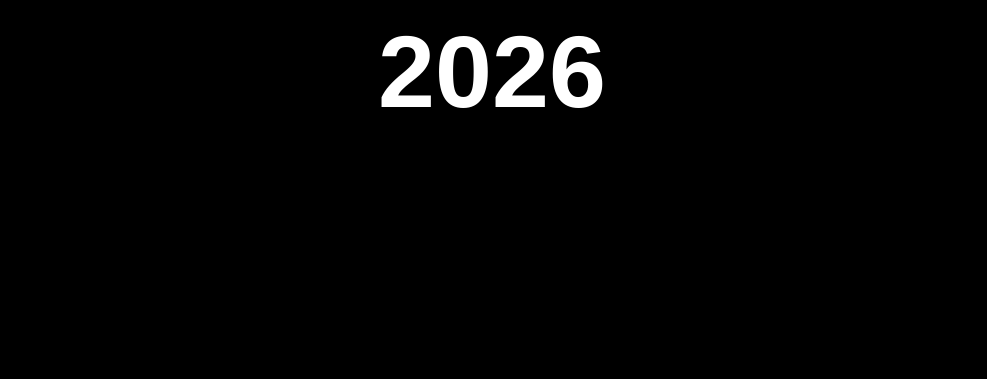
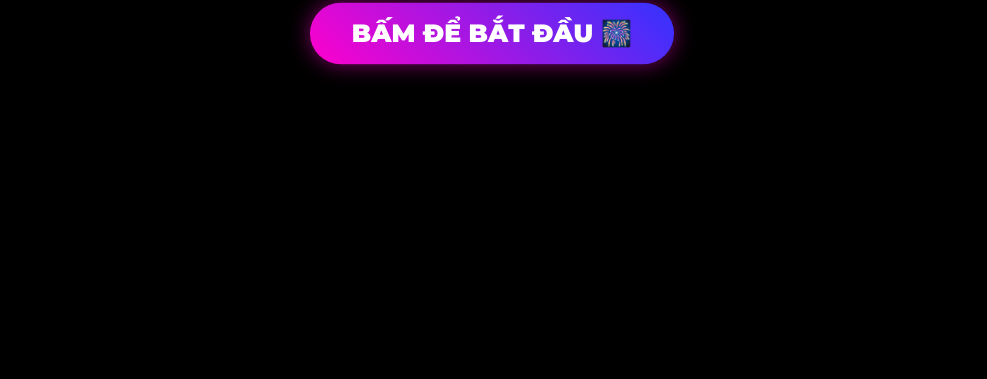
Before and after one commit to ndtien15-pt/tetduongne, a plain HTML site: page index.html in a window 1280 px wide. Shown: the part 421-800 px from the top of the page, without its empty margins (148-1135 px from the left). Drawn offline with Linux system fonts and the light colour scheme.

Commit message:
Update firework effect and add music

```diff
--- a/index.html
+++ b/index.html
@@ -3,239 +3,280 @@
 <head>
     <meta charset="UTF-8">
     <meta name="viewport" content="width=device-width, initial-scale=1.0">
-    <title>Happy New Year 2026</title>
+    <title>Happy New Year 2026 - Nguyen Duc Tien</title>
+    <link href="https://fonts.googleapis.com/css2?family=Dancing+Script:wght@700&family=Montserrat:wght@900&display=swap" rel="stylesheet">
     <style>
         body {
             margin: 0;
             overflow: hidden;
             background: #000;
-            font-family: 'Arial', sans-serif;
+            font-family: 'Montserrat', sans-serif;
         }
         canvas {
             display: block;
+            cursor: crosshair;
+        }
+        /* Màn hình chờ bấm để phát nhạc */
+        #start-overlay {
+            position: absolute;
+            top: 0;
+            left: 0;
+            width: 100%;
+            height: 100%;
+            background: rgba(0,0,0,0.85);
+            display: flex;
+            justify-content: center;
+            align-items: center;
+            flex-direction: column;
+            z-index: 999;
+            color: #fff;
+            transition: opacity 0.5s;
+        }
+        #start-btn {
+            padding: 15px 40px;
+            font-size: 24px;
+            background: linear-gradient(45deg, #ff00cc, #3333ff);
+            border: none;
+            color: white;
+            border-radius: 50px;
+            cursor: pointer;
+            box-shadow: 0 0 20px rgba(255, 0, 204, 0.5);
+            font-family: 'Montserrat', sans-serif;
+            text-transform: uppercase;
+            font-weight: bold;
+            animation: pulse 1.5s infinite;
+        }
+        @keyframes pulse {
+            0% { transform: scale(1); }
+            50% { transform: scale(1.05); }
+            100% { transform: scale(1); }
         }
     </style>
 </head>
 <body>
 
+<div id="start-overlay">
+    <h1 style="font-family: 'Dancing Script'; margin-bottom: 20px; font-size: 3rem; color: #ffd700;">Chào mừng năm mới</h1>
+    <button id="start-btn">BẤM ĐỂ BẮT ĐẦU 🎆</button>
+</div>
+
+<audio id="audio" loop>
+    <source src="music.mp3" type="audio/mpeg">
+</audio>
+
 <canvas id="canvas"></canvas>
 
 <script>
+    // --- CẤU HÌNH ---
+    const CONFIG = {
+        fireworkChance: 0.05,  // Tỉ lệ xuất hiện pháo (càng cao càng dày)
+        particleCount: 150,    // Số hạt mỗi quả pháo (càng cao càng đẹp nhưng lag)
+        gravity: 0.05,         // Trọng lực rơi
+        friction: 0.96,        // Lực cản không khí
+        textString: "HAPPY NEW YEAR\n2026", // Nội dung chữ
+    };
+
     const canvas = document.getElementById('canvas');
     const ctx = canvas.getContext('2d');
+    const audio = document.getElementById('audio');
+    const startOverlay = document.getElementById('start-overlay');
+    const startBtn = document.getElementById('start-btn');
 
-    let width, height;
+    let canvasWidth = window.innerWidth;
+    let canvasHeight = window.innerHeight;
     let fireworks = [];
     let particles = [];
+    let isPlaying = false;
 
-    // Cấu hình đếm ngược
-    let countdown = 5;
-    let countdownTimer = null;
-    let isNewYear = false;
-    let textAlpha = 1; // Độ mờ của số đếm ngược
-
-    function resize() {
-        width = canvas.width = window.innerWidth;
-        height = canvas.height = window.innerHeight;
-    }
-    window.addEventListener('resize', resize);
-    resize();
-
-    // Màu sắc pháo hoa
+    // Màu sắc rực rỡ
     function randomColor() {
-        const colors = ['#ff0043', '#14fc56', '#1e90ff', '#ffff00', '#ff00ff', '#00ffff', '#ffffff'];
-        return colors[Math.floor(Math.random() * colors.length)];
+        const hue = Math.floor(Math.random() * 360);
+        return `hsl(${hue}, 100%, 60%)`;
     }
 
-    // Lớp Pháo hoa (Bay lên)
+    canvas.width = canvasWidth;
+    canvas.height = canvasHeight;
+
+    window.addEventListener('resize', () => {
+        canvasWidth = window.innerWidth;
+        canvasHeight = window.innerHeight;
+        canvas.width = canvasWidth;
+        canvas.height = canvasHeight;
+    });
+
+    // --- LỚP PHÁO HOA (Vật lý xịn) ---
     class Firework {
-        constructor(x, y, targetX, targetY) {
-            this.x = x;
-            this.y = y;
-            this.startX = x;
-            this.startY = y;
-            this.targetX = targetX;
-            this.targetY = targetY;
-            this.distanceToTarget = Math.sqrt(Math.pow(targetX - x, 2) + Math.pow(targetY - y, 2));
-            this.distanceTraveled = 0;
-            this.coordinates = [];
-            this.coordinateCount = 3;
-            while(this.coordinateCount--) {
-                this.coordinates.push([this.x, this.y]);
-            }
-            this.angle = Math.atan2(targetY - y, targetX - x);
-            this.speed = 2;
-            this.acceleration = 1.05;
+        constructor() {
+            this.x = Math.random() * canvasWidth;
+            this.y = canvasHeight;
+            this.targetX = Math.random() * canvasWidth;
+            this.targetY = Math.random() * (canvasHeight / 2); // Nổ ở nửa trên màn hình
+            this.speed = 3;
+            this.angle = Math.atan2(this.targetY - this.y, this.targetX - this.x);
+            this.velocities = {
+                x: Math.cos(this.angle) * 15, // Tốc độ bay lên nhanh
+                y: Math.sin(this.angle) * 15
+            };
+            this.hue = Math.random() * 360;
             this.brightness = Math.random() * 50 + 50;
-            this.targetRadius = 1;
+            this.history = []; // Tạo đuôi
         }
 
         update(index) {
-            this.coordinates.pop();
-            this.coordinates.unshift([this.x, this.y]);
+            this.history.push({x: this.x, y: this.y});
+            if(this.history.length > 5) this.history.shift();
 
-            if (this.targetRadius < 8) {
-                this.targetRadius += 0.3;
-            } else {
-                this.targetRadius = 1;
-            }
+            this.x += this.velocities.x * 0.5; // Điều chỉnh tốc độ
+            this.y += this.velocities.y * 0.5;
 
-            this.speed *= this.acceleration;
-            const vx = Math.cos(this.angle) * this.speed;
-            const vy = Math.sin(this.angle) * this.speed;
-
-            this.distanceTraveled = Math.sqrt(Math.pow(this.startX - this.x, 2) + Math.pow(this.startY - this.y, 2));
-
-            if (this.distanceTraveled >= this.distanceToTarget) {
-                createParticles(this.targetX, this.targetY);
+            // Kiểm tra đến đích chưa
+            const dist = Math.hypot(this.x - this.targetX, this.y - this.targetY);
+            if (dist < 30 || this.velocities.y >= 0) { // Đã đến đích hoặc bắt đầu rơi xuống
+                createParticles(this.x, this.y, this.hue);
                 fireworks.splice(index, 1);
-            } else {
-                this.x += vx;
-                this.y += vy;
             }
         }
 
         draw() {
             ctx.beginPath();
-            ctx.moveTo(this.coordinates[this.coordinates.length - 1][0], this.coordinates[this.coordinates.length - 1][1]);
+            if(this.history.length > 0){
+                ctx.moveTo(this.history[0].x, this.history[0].y);
+                for(let i = 0; i < this.history.length; i++) {
+                    ctx.lineTo(this.history[i].x, this.history[i].y);
+                }
+            }
             ctx.lineTo(this.x, this.y);
-            ctx.strokeStyle = 'hsl(' + Math.random() * 360 + ', 100%, ' + this.brightness + '%)';
+            ctx.strokeStyle = `hsl(${this.hue}, 100%, 50%)`;
+            ctx.lineWidth = 2;
             ctx.stroke();
         }
     }
 
-    // Lớp Hạt pháo hoa (Nổ ra)
+    // --- LỚP HẠT NỔ (Hiệu ứng bung tỏa) ---
     class Particle {
-        constructor(x, y) {
+        constructor(x, y, hue) {
             this.x = x;
             this.y = y;
-            this.coordinates = [];
-            this.coordinateCount = 5;
-            while(this.coordinateCount--) {
-                this.coordinates.push([this.x, this.y]);
-            }
+            this.hue = hue;
             this.angle = Math.random() * Math.PI * 2;
-            this.speed = Math.random() * 10 + 1;
-            this.friction = 0.95;
-            this.gravity = 1;
-            this.hue = Math.random() * 360;
-            this.brightness = Math.random() * 50 + 50;
+            // Tốc độ nổ mạnh ngẫu nhiên
+            const velocity = Math.random() * 15 + 2;
+            this.vx = Math.cos(this.angle) * velocity;
+            this.vy = Math.sin(this.angle) * velocity;
+            this.friction = CONFIG.friction;
+            this.gravity = CONFIG.gravity;
             this.alpha = 1;
-            this.decay = Math.random() * 0.015 + 0.015;
+            this.decay = Math.random() * 0.015 + 0.005; // Tan biến chậm
         }
 
         update(index) {
-            this.coordinates.pop();
-            this.coordinates.unshift([this.x, this.y]);
-            this.speed *= this.friction;
-            this.x += Math.cos(this.angle) * this.speed;
-            this.y += Math.sin(this.angle) * this.speed + this.gravity;
+            this.vx *= this.friction;
+            this.vy *= this.friction;
+            this.vy += this.gravity;
+            this.x += this.vx;
+            this.y += this.vy;
             this.alpha -= this.decay;
 
-            if (this.alpha <= this.decay) {
+            if (this.alpha <= 0) {
                 particles.splice(index, 1);
             }
         }
 
         draw() {
+            ctx.save();
+            ctx.globalAlpha = this.alpha;
             ctx.beginPath();
-            ctx.moveTo(this.coordinates[this.coordinates.length - 1][0], this.coordinates[this.coordinates.length - 1][1]);
-            ctx.lineTo(this.x, this.y);
-            ctx.strokeStyle = 'hsla(' + this.hue + ', 100%, ' + this.brightness + '%, ' + this.alpha + ')';
-            ctx.stroke();
+            ctx.arc(this.x, this.y, 2, 0, Math.PI * 2);
+            ctx.fillStyle = `hsl(${this.hue}, 100%, 60%)`;
+            ctx.fill();
+            ctx.restore();
         }
     }
 
-    function createParticles(x, y) {
-        let particleCount = 30;
-        while(particleCount--) {
-            particles.push(new Particle(x, y));
+    function createParticles(x, y, hue) {
+        for (let i = 0; i < CONFIG.particleCount; i++) {
+            particles.push(new Particle(x, y, hue));
         }
     }
 
-    // Vòng lặp chính
-    function loop() {
-        requestAnimationFrame(loop);
+    // --- VẼ CHỮ NGHỆ THUẬT ---
+    function drawText() {
+        ctx.save();
+        // Cấu hình chữ
+        ctx.font = "bold 8vw 'Dancing Script'"; // Font thư pháp
+        ctx.textAlign = "center";
+        ctx.textBaseline = "middle";
 
-        // Hiệu ứng mờ đuôi
-        ctx.globalCompositeOperation = 'destination-out';
-        ctx.fillStyle = 'rgba(0, 0, 0, 0.5)';
-        ctx.fillRect(0, 0, width, height);
-        ctx.globalCompositeOperation = 'lighter';
+        // Tạo Gradient (Màu cầu vồng pha trộn)
+        const gradient = ctx.createLinearGradient(0, 0, canvasWidth, 0);
+        gradient.addColorStop(0, "#ff0000");
+        gradient.addColorStop(0.2, "#ff7f00");
+        gradient.addColorStop(0.4, "#ffff00");
+        gradient.addColorStop(0.6, "#00ff00");
+        gradient.addColorStop(0.8, "#0000ff");
+        gradient.addColorStop(1, "#8b00ff");
 
-        // 1. Xử lý Đếm ngược
-        if (!isNewYear) {
-            ctx.font = "bold 20vw Arial";
-            ctx.fillStyle = `rgba(255, 255, 255, ${textAlpha})`;
-            ctx.textAlign = "center";
-            ctx.textBaseline = "middle";
+        ctx.fillStyle = gradient;
 
-            if (countdown > 0) {
-                ctx.fillText(countdown, width / 2, height / 2);
-            }
+        // Hiệu ứng bóng đổ phát sáng (Neon Glow)
+        ctx.shadowColor = "rgba(255, 255, 255, 0.8)";
+        ctx.shadowBlur = 20;
 
-            // Hiệu ứng mờ dần cho số
-            if(textAlpha > 0) textAlpha -= 0.02;
+        // Tách dòng
+        const lines = CONFIG.textString.split('\n');
+        const lineHeight = canvasWidth * 0.1; // Khoảng cách dòng theo độ rộng màn hình
+
+        lines.forEach((line, index) => {
+            const yOffset = (index - (lines.length - 1) / 2) * lineHeight;
+            ctx.fillText(line, canvasWidth / 2, canvasHeight / 2 + yOffset);
+
+            // Vẽ viền chữ cho nổi
+            ctx.strokeStyle = "white";
+            ctx.lineWidth = 1;
+            ctx.strokeText(line, canvasWidth / 2, canvasHeight / 2 + yOffset);
+        });
+
+        ctx.restore();
+    }
+
+    // --- VÒNG LẶP CHÍNH ---
+    function animate() {
+        if (!isPlaying) return;
+        requestAnimationFrame(animate);
+
+        // Tạo vệt mờ (Trail effect)
+        ctx.fillStyle = 'rgba(0, 0, 0, 0.2)'; // Màu đen mờ để làm nhòe đuôi
+        ctx.fillRect(0, 0, canvasWidth, canvasHeight);
+
+        // Vẽ chữ luôn nằm trên nền nhưng dưới pháo hoa
+        drawText();
+
+        // Tạo pháo hoa ngẫu nhiên
+        if (Math.random() < CONFIG.fireworkChance) {
+            fireworks.push(new Firework());
         }
 
-        // 2. Xử lý Pháo hoa & Chữ Chúc mừng
-        if (isNewYear) {
-            // Chữ Chúc mừng
-            ctx.font = "bold 8vw Arial";
+        fireworks.forEach((firework, index) => firework.update(index));
+        fireworks.forEach(firework => firework.draw());
 
-            // Tạo hiệu ứng chữ đổi màu lấp lánh
-            const gradient = ctx.createLinearGradient(0, 0, width, 0);
-            gradient.addColorStop("0", "magenta");
-            gradient.addColorStop("0.5", "blue");
-            gradient.addColorStop("1.0", "red");
-
-            ctx.fillStyle = gradient;
-            ctx.textAlign = "center";
-            ctx.textBaseline = "middle";
-            ctx.fillText("HAPPY NEW YEAR", width / 2, height / 2 - 50);
-            ctx.fillStyle = "#ffffff";
-            ctx.fillText("2026", width / 2, height / 2 + 100);
-
-            // Bắn pháo hoa ngẫu nhiên
-            if (Math.random() < 0.1) { // Tốc độ bắn
-                fireworks.push(new Firework(width / 2, height, Math.random() * width, Math.random() * height / 2));
-            }
-        }
-
-        // Cập nhật pháo hoa
-        let i = fireworks.length;
-        while(i--) {
-            fireworks[i].draw();
-            fireworks[i].update(i);
-        }
-
-        // Cập nhật hạt nổ
-        let j = particles.length;
-        while(j--) {
-            particles[j].draw();
-            particles[j].update(j);
-        }
+        particles.forEach((particle, index) => particle.update(index));
+        particles.forEach(particle => particle.draw());
     }
 
-    // Logic đếm thời gian
-    function startCountdown() {
-        textAlpha = 1; // Reset độ rõ của chữ
-        if (countdown > 0) {
-            setTimeout(() => {
-                countdown--;
-                textAlpha = 1; // Mỗi lần đổi số thì làm rõ lại
-                startCountdown();
-            }, 1000);
-        } else {
-            isNewYear = true;
-        }
-    }
+    // --- XỬ LÝ SỰ KIỆN ---
+    startBtn.addEventListener('click', () => {
+        isPlaying = true;
+        startOverlay.style.opacity = '0';
+        setTimeout(() => {
+            startOverlay.style.display = 'none';
+        }, 500);
 
-    // Bắt đầu
-    loop();
-    startCountdown();
+        // Phát nhạc (nếu có lỗi file thì bỏ qua)
+        audio.play().catch(e => console.log("Chưa có file nhạc hoặc lỗi phát: ", e));
+
+        animate();
+    });
 
 </script>
-
 </body>
 </html>
```
Also changed, not shown: 1 other file.
